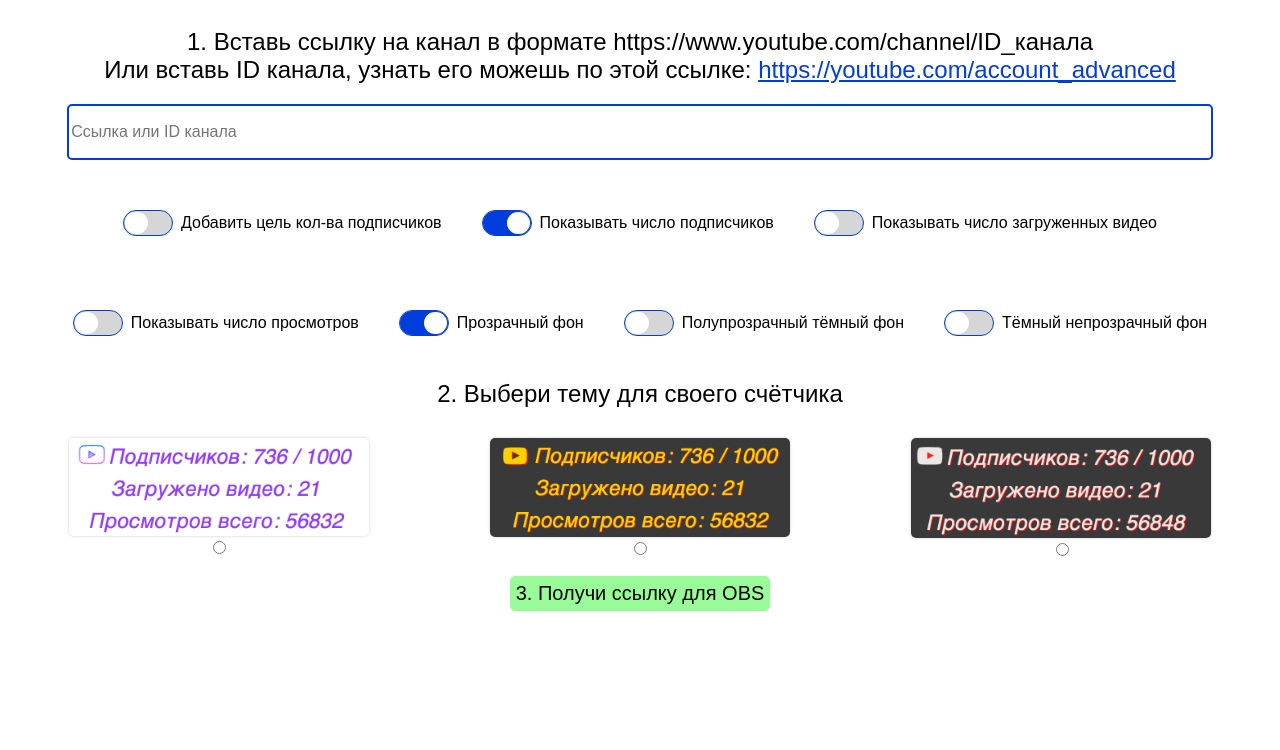
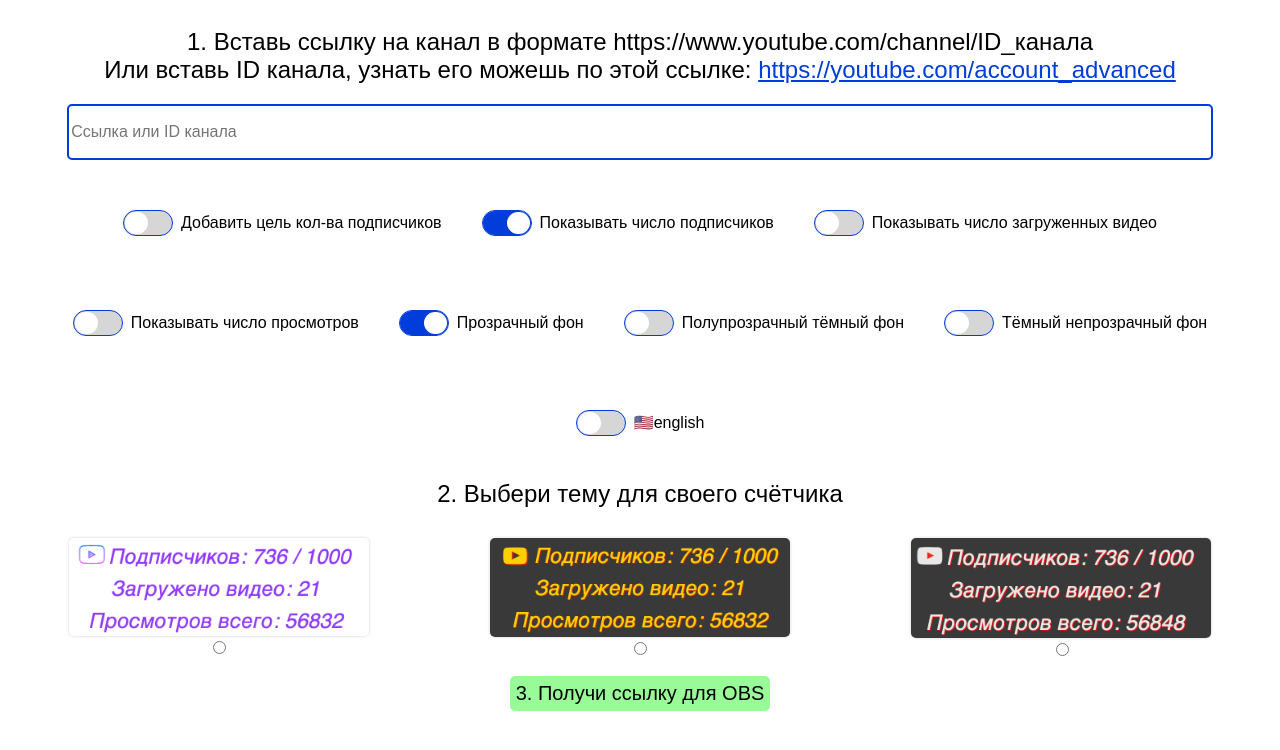
Before and after one commit to LexaPetrov/obs-subs, a React (Create React App) app: page / in a window 1280 px wide. Shown: the top 750 px of the page. Built offline with nearby package versions, Linux system fonts and the light colour scheme.

Commit message:
added english on link page

```diff
--- a/src/components/LinkPage.js
+++ b/src/components/LinkPage.js
@@ -18,7 +18,8 @@ export default props => {
             videos: false,
             subs: false,
             views: false,
-            transparent: '1'
+            transparent: '1',
+            lang: 'ru'
         }
     })
 
@@ -40,7 +41,7 @@ export default props => {
 
     useEffect(() => {
         setInterval(() => {
-            fetch(`https://www.googleapis.com/youtube/v3/channels?part=statistics&id=${state.link}&key=AIzaSyBj811HF4_j0-j_Q-NSvu0zA90Gipz4aNg`)
+            fetch(`https://www.googleapis.com/youtube/v3/channels?part=statistics&id=${state.link}&key=AIzaSyDnICHbhs5jRfs_pxfWq26ZR9j32iZwedU`)
                 .then(res => {
                     return res.json()
                 })
@@ -56,14 +57,14 @@ export default props => {
                             params: newParams
                         })
                     }
-                }).catch(err => {})
-        }, 10000)
+                }).catch(err => { })
+        }, 600000)
     }, []) // eslint-disable-line react-hooks/exhaustive-deps
 
     const styles = [
-        {background: 'rgba(0,0,0,0)'},
-        {background: 'rgba(57,57,57,0.5)'},
-        {background: 'rgba(57,57,57,1)'}
+        { background: 'rgba(0,0,0,0)' },
+        { background: 'rgba(57,57,57,0.5)' },
+        { background: 'rgba(57,57,57,1)' }
     ]
 
     return (
@@ -72,14 +73,16 @@ export default props => {
                 {
                     state.params.subs === 'true'
                         ? state.params.goal !== '' && state.params.goal !== undefined ?
-                            <label>Подписчиков: {state.info.subscriberCount}  /  {state.params.goal} </label> : <label>Подписчиков: {state.info.subscriberCount} </label>
+                            <label>
+                                {state.params.lang === 'ru' ? 'Подписчиков: ' : 'Sub goal: '}{state.info.subscriberCount}  /  {state.params.goal}
+                            </label> : <label>{state.params.lang === 'ru' ? 'Подписчиков: ' : 'Subscribers: '} {state.info.subscriberCount} </label>
                         : null
                 }
                 {
-                    state.params.videos === 'true' ? <label>Загружено видео: {state.info.videoCount} </label> : null
+                    state.params.videos === 'true' ? <label> {state.params.lang === 'ru' ? 'Загружено видео: ' : 'Videos amount: '} {state.info.videoCount} </label> : null
                 }
                 {
-                    state.params.views === 'true' ? <label>Просмотров всего: {state.info.viewCount} </label> : null
+                    state.params.views === 'true' ? <label>{state.params.lang === 'ru' ? 'Просмотров всего: ' : 'Views amount: '}  {state.info.viewCount} </label> : null
                 }
             </div>
         </div>
--- a/src/components/Main.js
+++ b/src/components/Main.js
@@ -14,7 +14,9 @@ export default props => {
             videos: false,
             subs: true,
             views: false,
-            transparent: '1'
+            transparent: '1',
+            lang: 'ru'
+
         },
         res: '',
         clicked: false,
@@ -178,6 +180,18 @@ export default props => {
                             text='Тёмный непрозрачный фон'
                             value='3'
                         />
+                        <Checkbox
+                        name='lang'
+                            onChange={() => setState({
+                                ...state,
+                                params: {
+                                    ...state.params,
+                                    lang: state.params.lang === 'ru' ? 'eng' : 'ru'
+                                }
+                            })}
+                            checked={state.params.lang === 'eng'}
+                            text='🇺🇸english'
+                        />
                     </div>
                     <h2>2. Выбери тему для своего счётчика</h2>
                     <div className='themes'>
```
